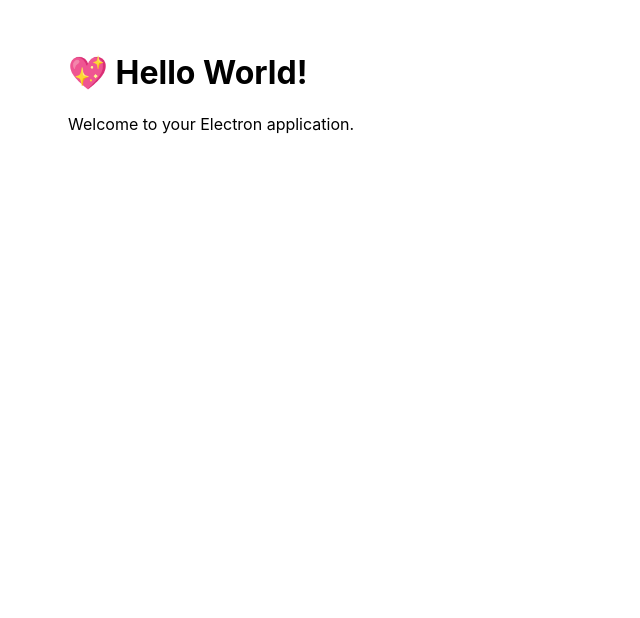
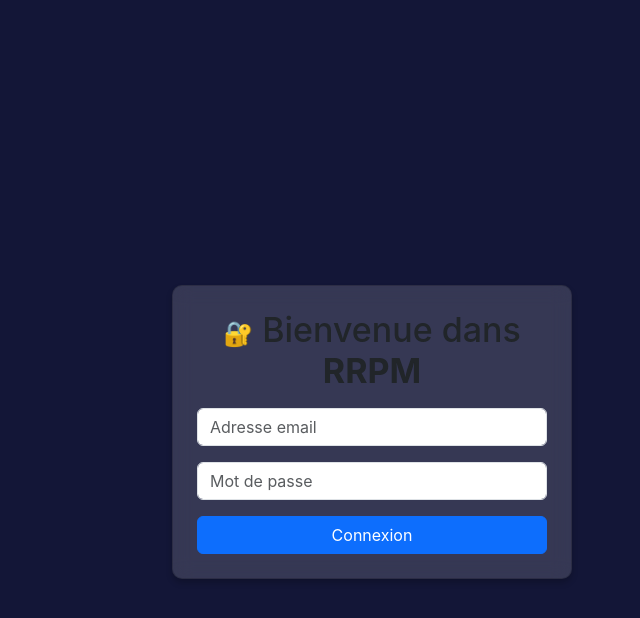
Before and after one commit to Rafjt/GMP_software, an Electron app: page RRPMsoft/src/index.html in a window 800 px wide. Shown: the whole page, without its empty margins (28-668 px from the left). Drawn offline with nearby package versions, Linux system fonts and the light colour scheme.

Commit message:
ajout d'un écran d'accueil

```diff
--- a/RRPMsoft/package.json
+++ b/RRPMsoft/package.json
@@ -18,6 +18,7 @@
   },
   "license": "MIT",
   "dependencies": {
+    "bootstrap": "^5.3.3",
     "electron-squirrel-startup": "^1.0.1"
   },
   "devDependencies": {
--- a/RRPMsoft/src/index.css
+++ b/RRPMsoft/src/index.css
@@ -4,4 +4,20 @@
   margin: auto;
   max-width: 38rem;
   padding: 2rem;
+  background-color: #131637;
+  overflow: hidden;
+  justify-content: center;
 }
+
+
+.glassmorphism {
+  background: rgba(255, 255, 255, 0.15);
+  border-radius: 10px;
+  backdrop-filter: blur(10px);
+  -webkit-backdrop-filter: blur(10px);
+  box-shadow: 0 4px 6px rgba(0, 0, 0, 0.2);
+  width: 400px;
+}
+.emoji {
+  font-size: 1.5rem;
+}
--- a/RRPMsoft/src/index.html
+++ b/RRPMsoft/src/index.html
@@ -1,12 +1,25 @@
 <!DOCTYPE html>
-<html>
-  <head>
-    <meta charset="UTF-8" />
-    <title>Hello World!</title>
-    <link rel="stylesheet" href="index.css" />
-  </head>
-  <body>
-    <h1>💖 Hello World!</h1>
-    <p>Welcome to your Electron application.</p>
-  </body>
+<html lang="fr">
+<head>
+    <meta charset="UTF-8">
+    <meta name="viewport" content="width=device-width, initial-scale=1">
+    <title>RRPM</title>
+    <!-- Bootstrap CSS -->
+    <link href="https://cdn.jsdelivr.net/npm/bootstrap@5.3.0/dist/css/bootstrap.min.css" rel="stylesheet">
+    <link rel="stylesheet" href="index.css">
+</head>
+<body>
+
+    <div class="container d-flex justify-content-center align-items-center vh-100">
+        <div class="card glassmorphism p-4 text-center">
+            <h1 class="mb-3"><span class="emoji">🔐</span> Bienvenue dans <b>RRPM</b></h1>
+            <input type="email" class="form-control mb-3" placeholder="Adresse email">
+            <input type="password" class="form-control mb-3" placeholder="Mot de passe">
+            <button class="btn btn-primary w-100">Connexion</button>
+        </div>
+    </div>
+
+    <!-- Bootstrap Bundle with Popper -->
+    <script src="https://cdn.jsdelivr.net/npm/bootstrap@5.3.0/dist/js/bootstrap.bundle.min.js"></script>
+</body>
 </html>
--- a/RRPMsoft/src/index.js
+++ b/RRPMsoft/src/index.js
@@ -15,13 +15,16 @@
     webPreferences: {
       preload: path.join(__dirname, 'preload.js'),
     },
+    webPreferences: { nodeIntegration: true }
   });
 
   // and load the index.html of the app.
   mainWindow.loadFile(path.join(__dirname, 'index.html'));
 
   // Open the DevTools.
-  mainWindow.webContents.openDevTools();
+  // mainWindow.webContents.openDevTools();
+
+  mainWindow.setMenu(null);
 };
 
 // This method will be called when Electron has finished
```
Also changed, not shown: 1 other file.
